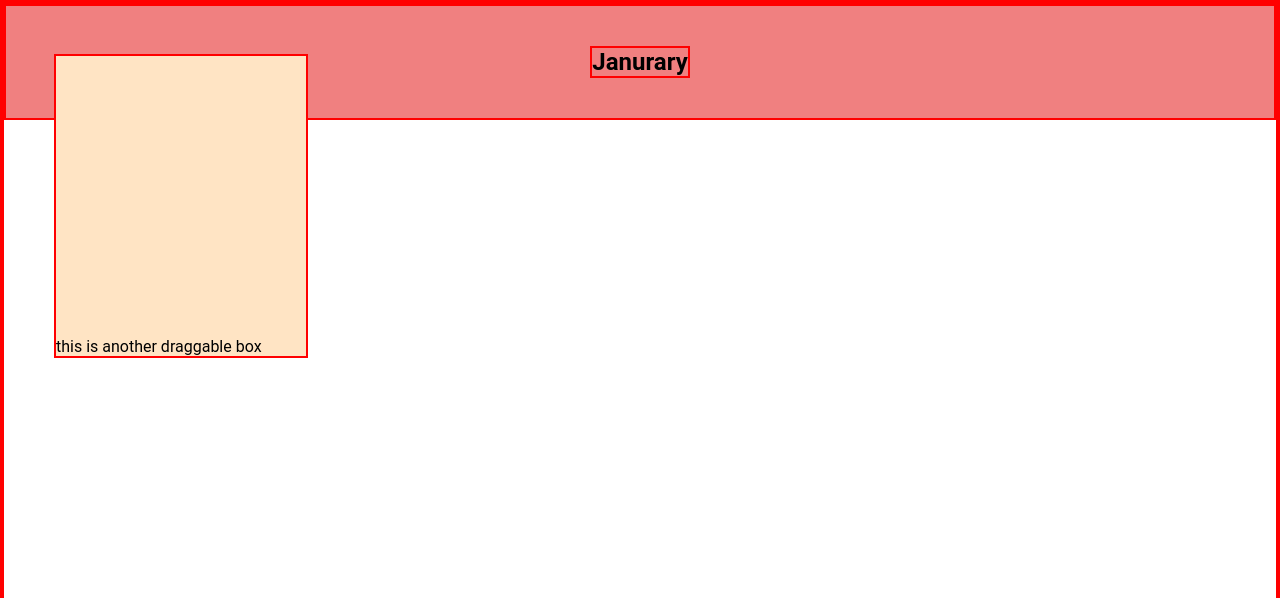
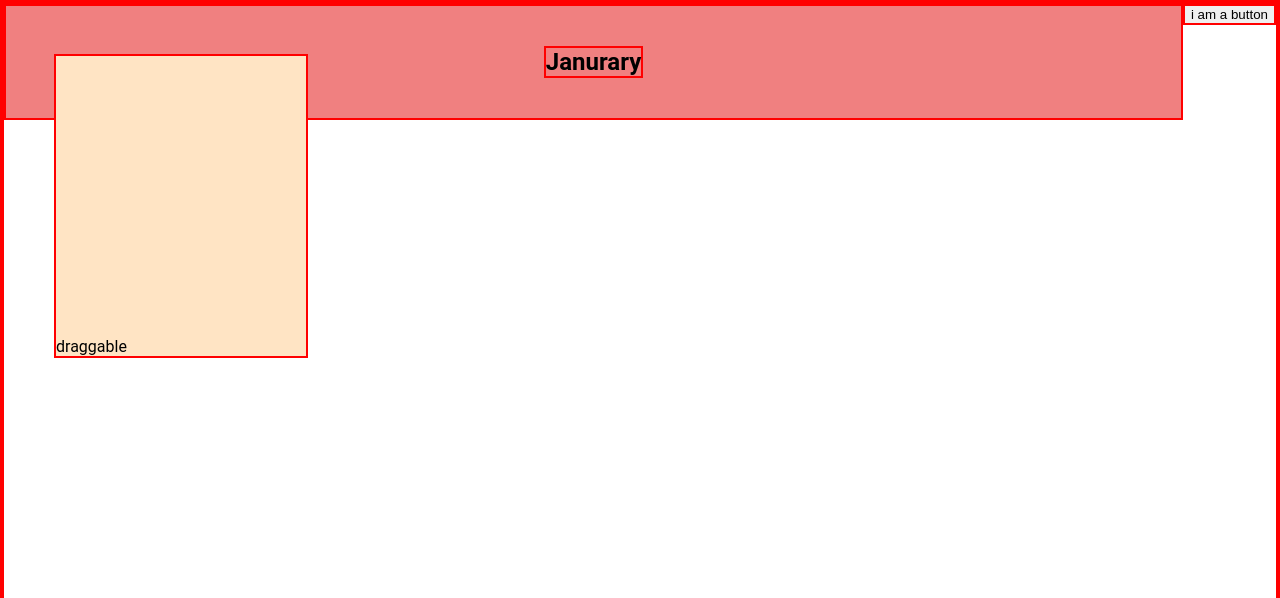
Before and after one commit to aniruddhajoshi876/mcwics-2026, a Flask app: template prompt-pages/apps/web/src/pages/templates/personalised.html in a window 1280 px wide. Shown: the top 598 px of the page. Run offline with Flask 3, Linux system fonts and the light colour scheme; the template is opened without the code that fills it, so the values that code supplies are empty.

Commit message:
added button

```diff
--- a/prompt-pages/apps/web/src/pages/templates/personalised.html
+++ b/prompt-pages/apps/web/src/pages/templates/personalised.html
@@ -8,10 +8,11 @@
     <!-- <script src="../../scripts/personalscript.js"></script> !-->
 </head>
 <body ondragover="drag_over(event)" ondrop="drop(event)">
+    <button> i am a button </button>
     <div id="box1" class="box" draggable="true" ondragstart="drag_start(event)">
-        <div class="caption" element contenteditable="true">this is a draggable box</div>
+        <div class="caption" element contenteditable="true">edit me</div>
     </div>
-    <div id="box2" class="box" draggable="true" ondragstart="drag_start(event)">this is another draggable box</div>
+    <div id="box2" class="box" draggable="true" ondragstart="drag_start(event)">draggable</div>
 
     <div class="header">
         <h2>Janurary</h2>
--- a/prompt-pages/apps/web/src/static/personalstyles.css
+++ b/prompt-pages/apps/web/src/static/personalstyles.css
@@ -38,3 +38,7 @@ html, body {
     max-height: 60px;
     overflow: scroll; /* scroll for more text space */
 }
+
+button {
+    float: right;
+}
```
